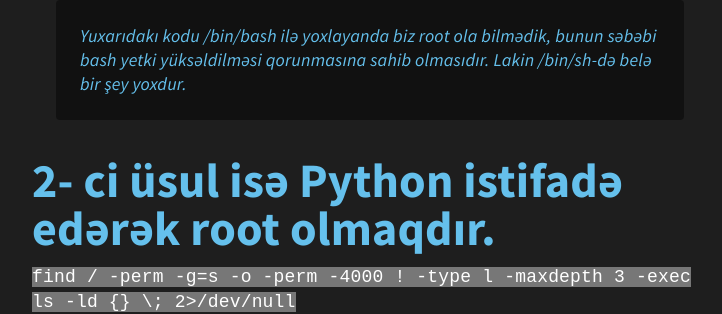
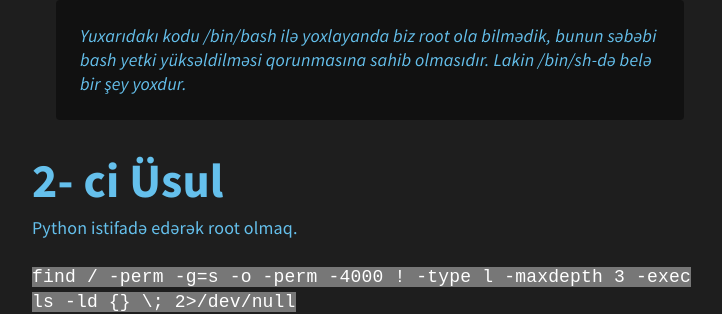
Before and after one commit to Rufan0/blog, a Jekyll site: the page built from _posts/2022-01-30-CTF-Toppo.md, in a window 1280 px wide and 900 px high, scrolled down 8008 px, cut to the strip 110-424 px from the top of the window. Shown: the whole strip, without its empty margins (270-992 px from the left). Built offline with Jekyll 4.4.1, drawn with Linux system fonts in a browser that asks for light colours; comment, search, counter and statistics services are not loaded.

Commit message:
Update 2022-01-30-CTF-Toppo.md

```diff
--- a/_posts/2022-01-30-CTF-Toppo.md
+++ b/_posts/2022-01-30-CTF-Toppo.md
@@ -120,7 +120,9 @@ Bu kod vasitəsilə biz root olduq.
 
 >Yuxarıdakı kodu /bin/bash ilə yoxlayanda biz root ola bilmədik, bunun səbəbi bash yetki yüksəldilməsi qorunmasına sahib olmasıdır. Lakin /bin/sh-də belə bir şey yoxdur.
 
-# 2- ci üsul isə Python istifadə edərək root olmaqdır.
+# 2- ci Üsul
+
+Python istifadə edərək root olmaq.
 
 `find / -perm -g=s -o -perm -4000 ! -type l -maxdepth 3 -exec ls -ld {} \; 2>/dev/null`
 
```
